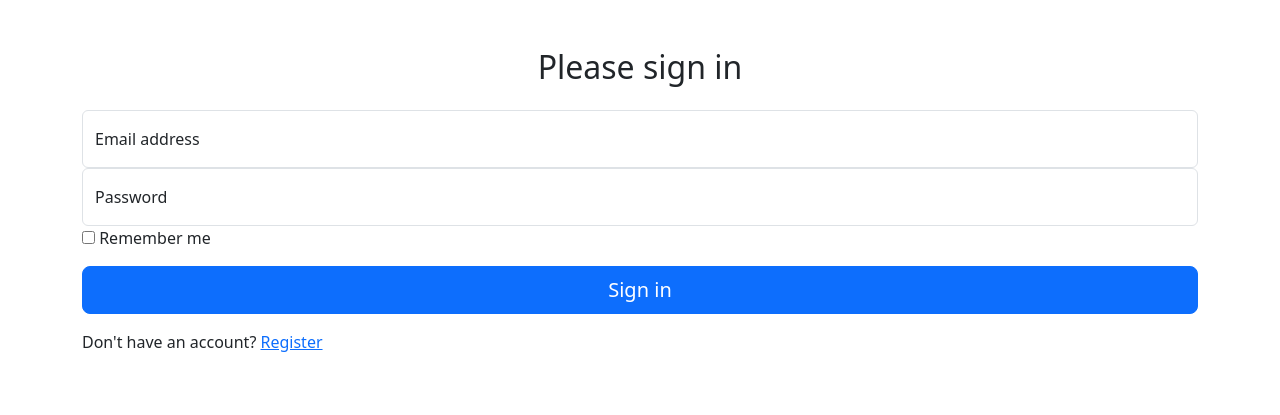
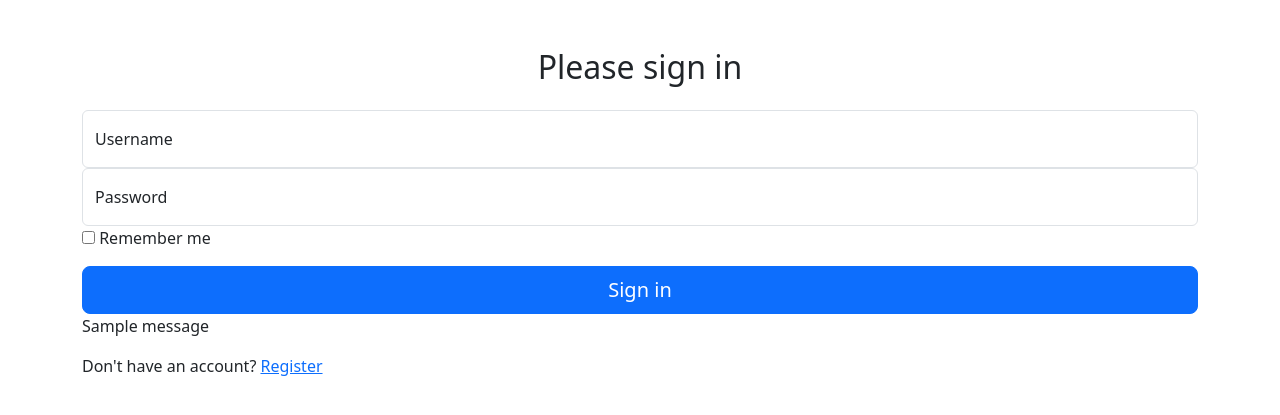
Before and after one commit to benWhen/ResumeBuilder-g6, a Django app: template templates/pages/login.html in a window 1280 px wide. Shown: the top 415 px of the page. Run offline with Django 5.2, Linux system fonts and the light colour scheme; the template is opened without the code that fills it, so the values that code supplies are empty; one stand-in notice (Sample message) is shown; parts of the project's set-up code (start-up, migrations or seed data) failed here and were passed over.

Commit message:
Users can now login and register

```diff
--- a/templates/pages/login.html
+++ b/templates/pages/login.html
@@ -6,14 +6,15 @@
 {% block content %}
     <div class="row justify-content-center mt-5">
         <main class="form-signin w-100 m-auto">
-            <form>
+            <form method='POST'>
+                {% csrf_token %}
                 <h2 class="text-center mb-4">Please sign in</h2>
                 <div class="form-floating">
-                    <input id="inputEmail" class="form-control" type="email" placeholder="name@example.com">
-                    <label for="inputEmail">Email address</label>
+                    <input id="inputUsername" class="form-control" name="username" placeholder="username">
+                    <label for="inputUsername">Username</label>
                 </div>
                 <div class="form-floating">
-                    <input id="inputPassword" class="form-control" type="password" placeholder="Password">
+                    <input id="inputPassword" class="form-control" type="password" name="password" placeholder="Password">
                     <label for="inputPassword">Password</label>
                 </div>
                 <div class="checkbox mb-3">
@@ -23,6 +24,11 @@
                 </div>
                 <button class="w-100 btn btn-lg btn-primary" type="submit">Sign in</button>
             </form>
+
+            {% for message in messages %}
+                <p>{{ message }}</p>
+            {% endfor %}
+
             <p class="mt-3">Don't have an account? <a href="{% url 'register' %}">Register</a></p>
         </main>
     </div>
--- a/templates/pages/register.html
+++ b/templates/pages/register.html
@@ -24,6 +24,8 @@
                 </div>
                 <button class="w-100 btn btn-lg btn-primary" type="submit">Register</button>
             </form>
+            {{ form.errors }}
+            <p class="mt-3">Have an account already? <a href="{% url 'login' %}">Login</a></p>
         </main>
     </div>
        <script>
```
Also changed, not shown: ResumeBuilderApp/views.py (+13 -4 lines), db.sqlite3.
